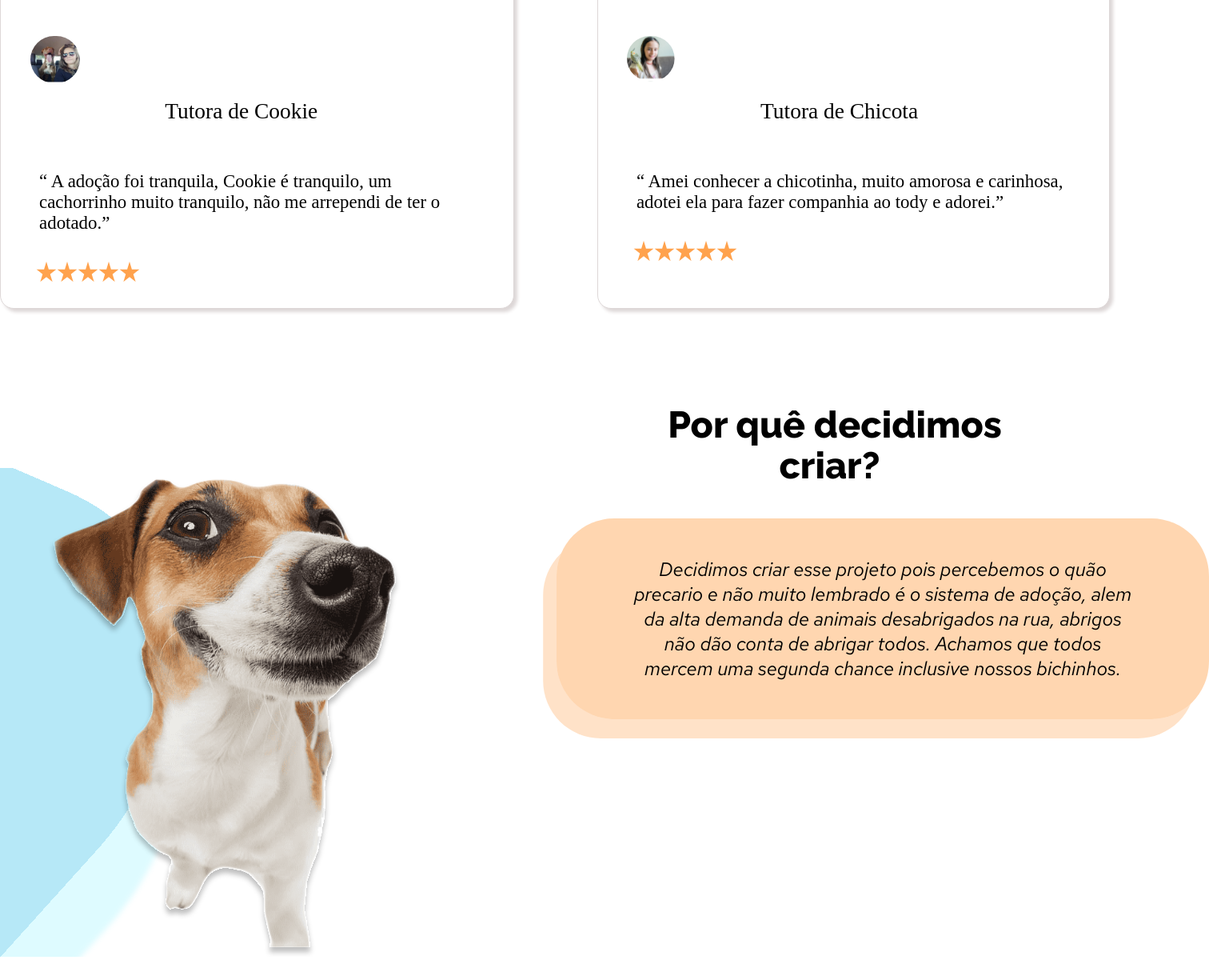
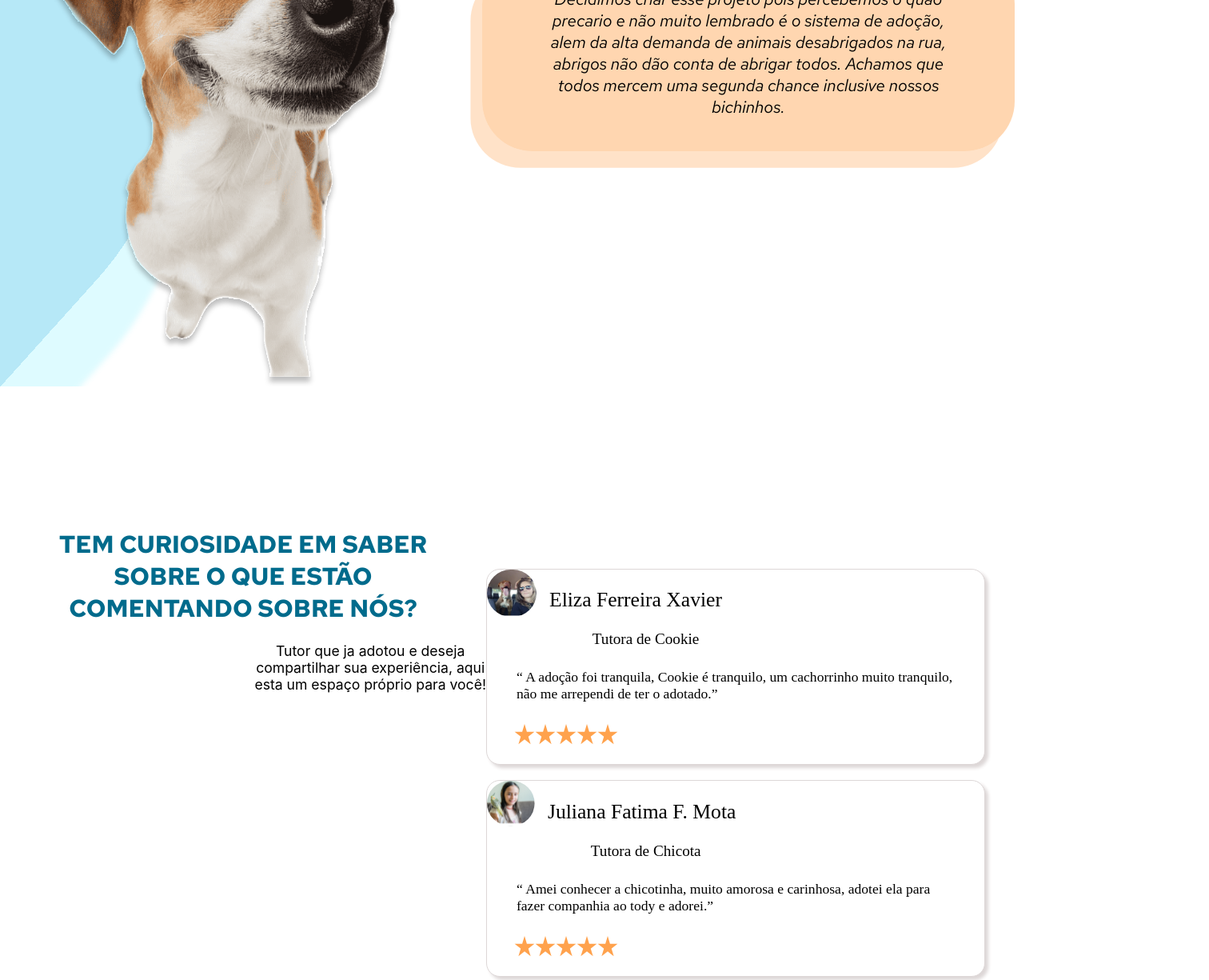
Before and after one commit to NauaaN/ReactAmeMais, a React (Create React App) app: page /ladingpage in a window 1280 px wide. Shown: the part 1440-2665 px from the top of the page at 80% size, 1512 px wide, since content can reach past the window. Built offline with nearby package versions, Linux system fonts and the light colour scheme.

Commit message:
alterei a landingpage quase toda

```diff
--- a/src/pages/ladingpage/index.js
+++ b/src/pages/ladingpage/index.js
@@ -23,8 +23,8 @@ export default function index() {
             <div className="cassio2S">
                 <h1 className="txt4S">Pronto para escolher o seu novo amigo?</h1>
                 <div className="cassio3S">
-                    <Link to='/Registrar'className="bot1S">REGISTRAR-SE</Link>
-                    <Link to='/Verpets' className="bot2S">VER PETS</Link>
+                    <Link to='/Registrar'className="AI bot2S">REGISTRAR-SE</Link>
+                    <Link to='/Verpets' className="AI bot2S">VER PETS</Link>
                 </div>
             </div>
         </section>
@@ -41,76 +41,6 @@ export default function index() {
         </section>
 
 
-        <div className="tamanho">
-
-            <div className="principal">
-
-                <div className="tituloj">
-                    TEM CURIOSIDADE EM SABER <br/> SOBRE O QUE ESTÃO <br/>COMENTANDO SOBRE NÓS?
-                </div>
-                <div className="titulo2">
-                    Tutor que ja adotou e deseja <br/>compartilhar sua experiência, aqui <br/> esta um espaço próprio para você!
-                </div>
-
-            </div>
-
-            <div className="card">
-                <div className="juntar">
-                <div className="c2">
-                    <div>
-                        <img className="img1" src='./images/273410313_4693674064082409_4992127923868059192_n_1.svg' />
-                    </div>
-
-                    <div>
-                        <p className="nome">Eliza Ferreira Xavier</p>
-                        <p className="tutora">Tutora de Cookie</p>
-                    </div>
-                    </div>
-
-                    <div className="ce">
-                        <p className="pr">“ A adoção foi  tranquila, Cookie é tranquilo, um cachorrinho muito tranquilo, não me arrependi de ter o adotado.”
-                        </p>
-                        <div>
-                            <div className="star">
-                            <img src='./images/Star_1.svg' />
-                            <img src='/images/Star_1.svg' />
-                            <img src='/images/Star_1.svg' />
-                            <img src='/images/Star_1.svg' />
-                            <img src='/images/Star_1.svg' />
-                            </div>
-                        </div>
-                    </div>
-                    </div>
-
-                    <div className="juntar">
-                    <div className="c2">
-                        <div>
-                            <img className="img1" src='/images/calopsitas-criancas_1.svg' />
-                        </div>
-
-                        <div>
-                            <p className="nome">Juliana Fatima F. Mota</p>
-                            <p className="tutora">Tutora de Chicota</p>
-                        </div>
-                        </div>
-
-                        <div className="ce">
-                            <p className="pr">“ Amei conhecer a chicotinha, muito amorosa e carinhosa, adotei ela para fazer companhia ao tody e adorei.”
-                            </p>
-                            <div>
-                                <div className="star">
-                                <img src='./images/Star_1.svg'/>
-                                <img src='./images/Star_1.svg' />
-                                <img src='./images/Star_1.svg' />
-                                <img src='./images/Star_1.svg' />
-                                <img src='./images/Star_1.svg' />
-                                </div>
-                            </div>
-                        </div>
-                </div>
-            </div>
-        <div/>
-        </div>
 
         <section className="faixae">
 
@@ -128,6 +58,77 @@ export default function index() {
             </div>
         </section>
 
+
+        <div className='tamanhoo'>
+
+        <div className="principaljc">
+
+            <div className="titulojc">
+                TEM CURIOSIDADE EM SABER <br/> SOBRE O QUE ESTÃO <br/>COMENTANDO SOBRE NÓS?
+            </div>
+            <div className="titulo2jc ab">
+                Tutor que ja adotou e deseja <br/>compartilhar sua experiência, aqui <br/> esta um espaço próprio para você!
+            </div>
+
+        </div>
+
+        <div className="cardjc">
+            <div className="juntarjc">
+            <div className="c2jc">
+                <div>
+                    <img className="img1jc" src='./images/273410313_4693674064082409_4992127923868059192_n_1.svg' />
+                </div>
+
+                <div>
+                    <p className="nomejc">Eliza Ferreira Xavier</p>
+                    <p className="tutorajc">Tutora de Cookie</p>
+                </div>
+                </div>
+
+                <div className="cejc">
+                    <p className="prjc">“ A adoção foi  tranquila, Cookie é tranquilo, um cachorrinho muito tranquilo, não me arrependi de ter o adotado.”
+                    </p>
+                    <div>
+                        <div className="starjc">
+                        <img src='./images/Star_1.svg' />
+                        <img src='/images/Star_1.svg' />
+                        <img src='/images/Star_1.svg' />
+                        <img src='/images/Star_1.svg' />
+                        <img src='/images/Star_1.svg' />
+                        </div>
+                    </div>
+                </div>
+                </div>
+
+                <div className="juntarjc">
+                <div className="c2jc">
+                    <div>
+                        <img className="img1jc" src='/images/calopsitas-criancas_1.svg' />
+                    </div>
+
+                    <div>
+                        <p className="nomejc">Juliana Fatima F. Mota</p>
+                        <p className="tutorajc">Tutora de Chicota</p>
+                    </div>
+                    </div>
+
+                    <div className="cejc">
+                        <p className="prjc">“ Amei conhecer a chicotinha, muito amorosa e carinhosa, adotei ela para fazer companhia ao tody e adorei.”
+                        </p>
+                        <div>
+                            <div className="starjc">
+                            <img src='./images/Star_1.svg'/>
+                            <img src='./images/Star_1.svg' />
+                            <img src='./images/Star_1.svg' />
+                            <img src='./images/Star_1.svg' />
+                            <img src='./images/Star_1.svg' />
+                            </div>
+                        </div>
+                    </div>
+            </div>
+        </div>
+    <div/>
+    </div>
 
 
         <div className="faixan">
--- a/src/pages/ladingpage/index.scss
+++ b/src/pages/ladingpage/index.scss
@@ -43,6 +43,7 @@
         display: flex;
         flex-direction: row;
         background-image: url('../../../public/images/Vector\ 1\ \(1\).svg') ;
+        margin-bottom: 10em;
     }
 
     .cassioS{
@@ -67,7 +68,7 @@
         font-family: 'red';
     }
     .txt3S{
-        font-size: 44px;
+        font-size: 32px;
         margin-top: 1em;
         margin-bottom: 1em;
         font-family: 'rrb';
@@ -97,7 +98,12 @@
         border-radius: 100px;        font-size: 20px;
         cursor: pointer;
         padding: 20px 30px;
+        font-family: 'rb';
 
+    }
+
+    .AI {
+        font-family: 'rb';
     }
 
     .bot2S{
@@ -108,6 +114,7 @@
         cursor: pointer;
         padding: 20px 50px;
         margin-left: 3em;
+
     }
     .faixina2S{
         display: flex;
@@ -233,7 +240,7 @@
         margin-top: 3em;
 
     }
-    .img1{
+    .img1jc{
         mix-blend-mode:multiply;
         margin-right: 1em;
     }
@@ -285,9 +292,9 @@
     font-size: 1.3em;
     }
 
-    .principal {
+    .principaljc {
         display: flex;
-        flex-direction: row;
+        flex-direction: column;
         width: 100vh;
         align-items: flex-end;
     }
@@ -302,34 +309,41 @@
         flex-direction: column;
     }
 
-    .tituloj {
+    .tamanhoo {
+        display: flex;
+        flex-direction: row;
+    }
+
+    .titulojc {
         font-size: 1.9em;        text-align: center;
-        margin-left: 2.3em;
-        margin-right: 2em;
+        font-family: 'rb';
+        margin-top: 2em;
         color: #006B8C;
         width: 20em;
     }
 
-    .titulo2 {        text-align: center;
+    .titulo2jc {        text-align: center;
         margin-top: 1.3em;
-        margin-left: 1.2em;
         font-size: 1.1em;
+
     }
 
-    .card {
+
+
+    .cardjc {
         display: flex;
         flex-direction: column;
         margin-top: 7em;
     }
 
-    .c2 {
+    .c2jc {
         display: flex;
         flex-direction: row;
         justify-content: flex-start;
         align-items: flex-start;
     }
 
-    .nome {
+    .nomejc {
         font-size: 1.6em;
         width: 14em;
         margin-top: 0.9em;
@@ -343,12 +357,12 @@
         align-items: flex-start;
     }
 
-    .ce {
+    .cejc {
         display: flex;
         flex-direction: column;
     }
 
-    .star {
+    .starjc {
         display: flex;
         flex-direction: row;
         margin-top: 0.7em;
@@ -374,12 +388,13 @@
 
 
 
-    .card > * {
+    .cardjc > * {
         margin-bottom: 1.2em;
+        margin-right: 3em;
 
     }
 
-    .juntar {
+    .juntarjc {
         border-style: solid;
         border-color: #DDD7D7;
         border-radius: 17px;
@@ -389,13 +404,13 @@
     }
 
 
-    .tutora {
+    .tutorajc {
          margin-left: 2.8em;
         font-size: 1.2em;
         color: #000000;
     }
 
-    .pr{        margin-top: 0.5em;
+    .prjc{        margin-top: 0.5em;
         font-size: 1.1em;
         margin-left: 2.1em;
         margin-right: 2.1em;
@@ -458,7 +473,7 @@
     }
 
     .tituloe {
-        margin-left: 18em;
+        margin-left: 15em;
         margin-top: 2em;
         font-size: 2.9em;
         color: #000000;
@@ -467,7 +482,7 @@
     }
 
     .titulo2e {
-        margin-left: 21em;
+        margin-left: 18.5em;
         margin-top: -0.1em;
          font-size: 2.9em;
         margin-bottom: 1em;
@@ -476,13 +491,13 @@
     }
 
     .pe{
-        font-size: 1.5em ;
+        font-size: 1.3em ;
          background-color: #ffa34d71;
          display: flex;
          margin-left: 29em;
          border-radius: 3em;
          box-shadow:  -0.7em 1em  #ffd0a79e;
-         width: 34em;
+         width: 32em;
          padding-left: 4em;
          padding-right:4em;
          padding-bottom: 2em;
--- a/src/pages/verpets/index.scss
+++ b/src/pages/verpets/index.scss
@@ -138,6 +138,9 @@
     width: 16em;
 }
 
+p {
+    color: black;
+}
 .femininojj {
     width: 19px;
     margin-left: 6em;
```
